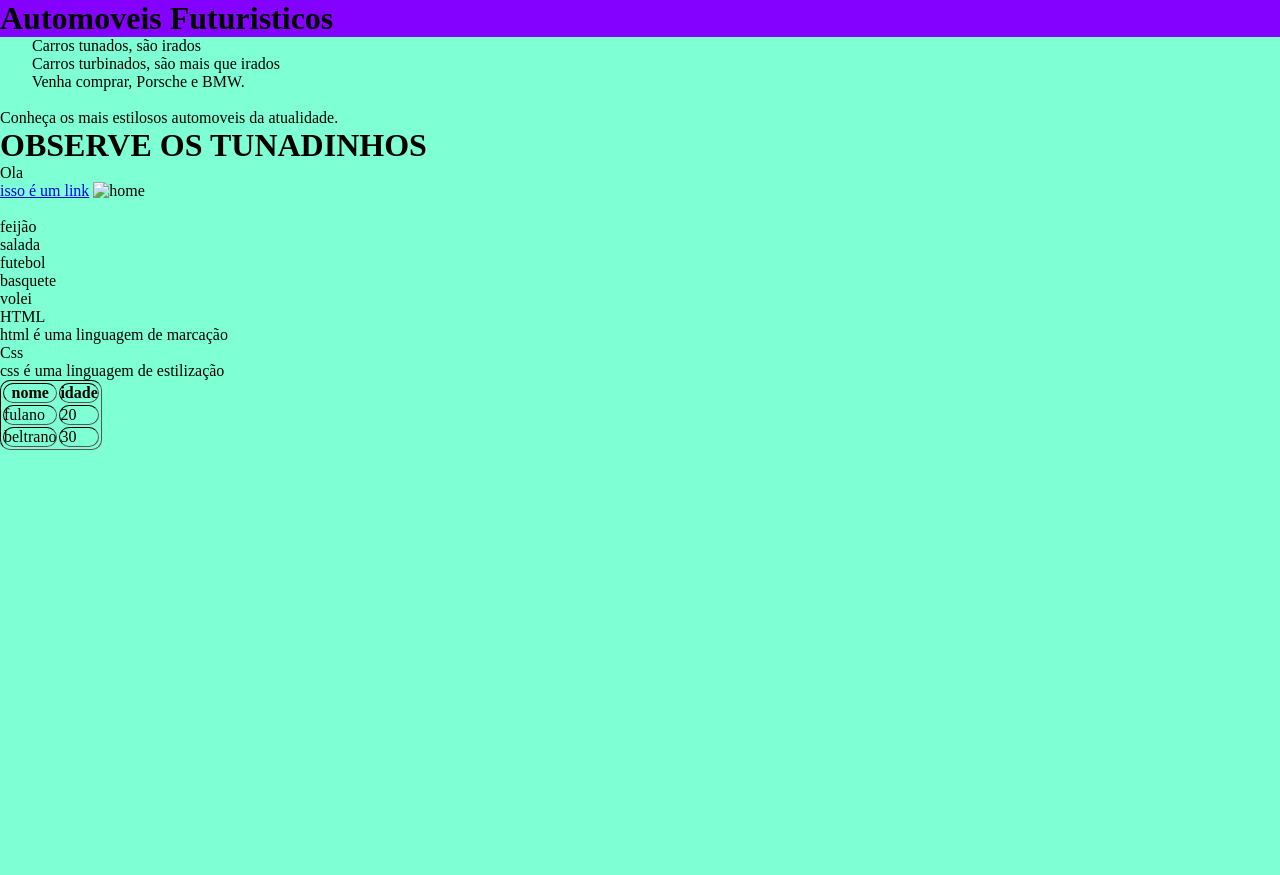
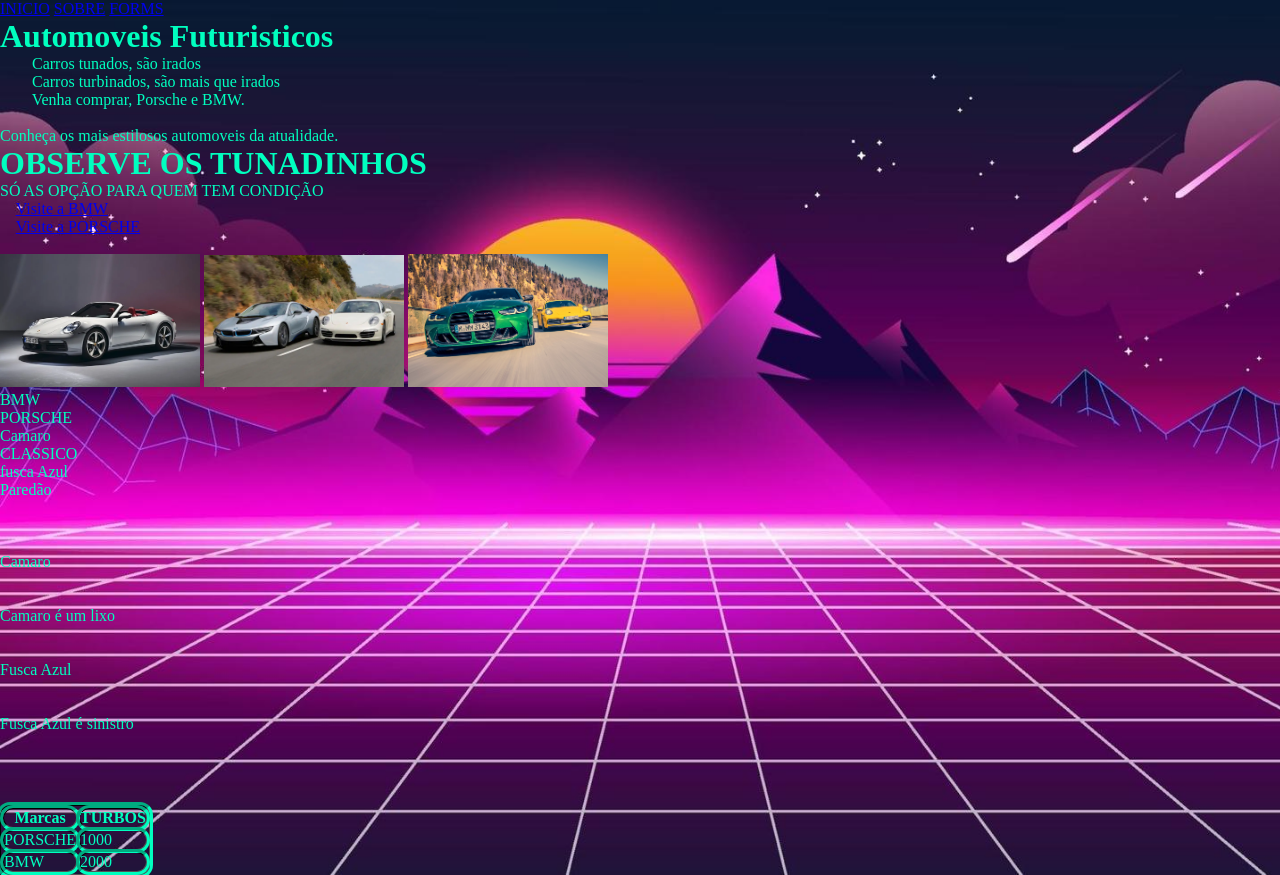
Before and after one commit to luif1/luis, a plain HTML site: page index.html in a window 1280 px wide. Before the commit the page ends 800 px from the top, so only its background shows below. Drawn offline with Linux system fonts and the light colour scheme.

Commit message:
aulla form

```diff
--- a/index.html
+++ b/index.html
@@ -11,6 +11,10 @@
     <link rel="stylesheet" href="style.css">
 </head>
 <body>
+    <a href="index.html"><span
+        class="material-symbols-outlined"></span>INICIO</a>
+        <a href="sobre.html">SOBRE</a>
+        <a href="aula_form.html">FORMS</a>
     <h1>Automoveis Futuristicos</h1>
     <pre>
         Carros tunados, são irados
@@ -19,37 +23,44 @@
     </pre clss="poema">
     <p>Conheça os mais estilosos automoveis da atualidade.</p>
     <h1>OBSERVE OS TUNADINHOS</h1>
-    <p>Ola</p>
-    <a href="ALGUM LINK">isso é um link</a>
-    <img src="fe" alt="home" width="400px">
+    <p>SÓ AS OPÇÃO PARA QUEM TEM CONDIÇÃO</p>
+    <pre>
+    <a href="https://www.bmw.com.br/pt/topics/offers-and-services1/servicos-digitais-bmw-e-ligacao-em-rede/visao-geral-bmw-connected-drive.html">Visite a BMW</a>
+    <a href=" www.porsche.com/connect">Visite a PORSCHE</a>
+    </pre>
+    <img src="2019.png.webp" alt="" width="200" lang="200">
+    <img src="bmw.png.webp" alt="" width="200" lang="200">
+    <img src="m3vs911.png.jpg" alt="" width="200" lang="200">
     <ul>
-        <li></li>
-        <li>feijão</li>
-        <li>salada</li>
+        <li>BMW</li>
+        <li>PORSCHE</li>
+        <li>Camaro</li>
     </ul>
     <ol>
-        <li>futebol</li>
-        <li>basquete</li>
-        <li>volei</li>
+        <li>CLASSICO</li>
+        <li>fusca Azul</li>
+        <li>Paredão</li>
     </ol>
+    <pre>
     <dl>
-        <dt>HTML</dt>
-        <dd>html é uma linguagem de marcação</dd>
-        <dt>Css</dt>
-        <dd>css é uma linguagem de estilização</dd>
+        <dt>Camaro</dt>
+        <dd>Camaro é um lixo</dd>
+        <dt>Fusca Azul</dt>
+        <dd>Fusca Azul é sinistro</dd>
     </dl>
+    </pre>
     <table>
         <tr>
-            <th>nome</th>
-            <th>idade</th>
+            <th>Marcas</th>
+            <th> TURBOS</th>
         </tr>
         <tr>
-            <td>fulano</td>
-            <td>20</td>
+            <td>PORSCHE</td>
+            <td>1000</td>
         </tr>
         <tr>
-            <td>beltrano</td>
-            <td>30</td>
+            <td>BMW</td>
+            <td>2000</td>
         </tr>
     </table>
 </body>
--- a/style.css
+++ b/style.css
@@ -1,5 +1,8 @@
 body{
-    background-color: aquamarine; color: black;
+    background-color: aquamarine; color: #00ffbf;
+    background-image: url(retro.png.jpg);
+    background-repeat: no-repeat;
+    background-size: cover;
 }
 .sublinhado{
     text-decoration: underline;
@@ -13,13 +16,14 @@
 }
 h1:hover{background-color: rgb(132, 0, 255);}
 .poema{
-    color: aqua;
+    color: rgb(247, 0, 255);
 }
 
 table, th, td {
 
     border: 1px inset black;
     border-radius: 10px;
+    outline: inset;
 
 }
 
```
Also changed, not shown: aula_form.html (added, +88 -0 lines), 2019.png.webp (added), bmw.png.webp (added), feche-o-gato-fofo-dentro-de-casa_23-2148882585.avif (deleted), images.png.jfif (added), m3vs911.png.jpg (added), retro.png.jpg (added).
